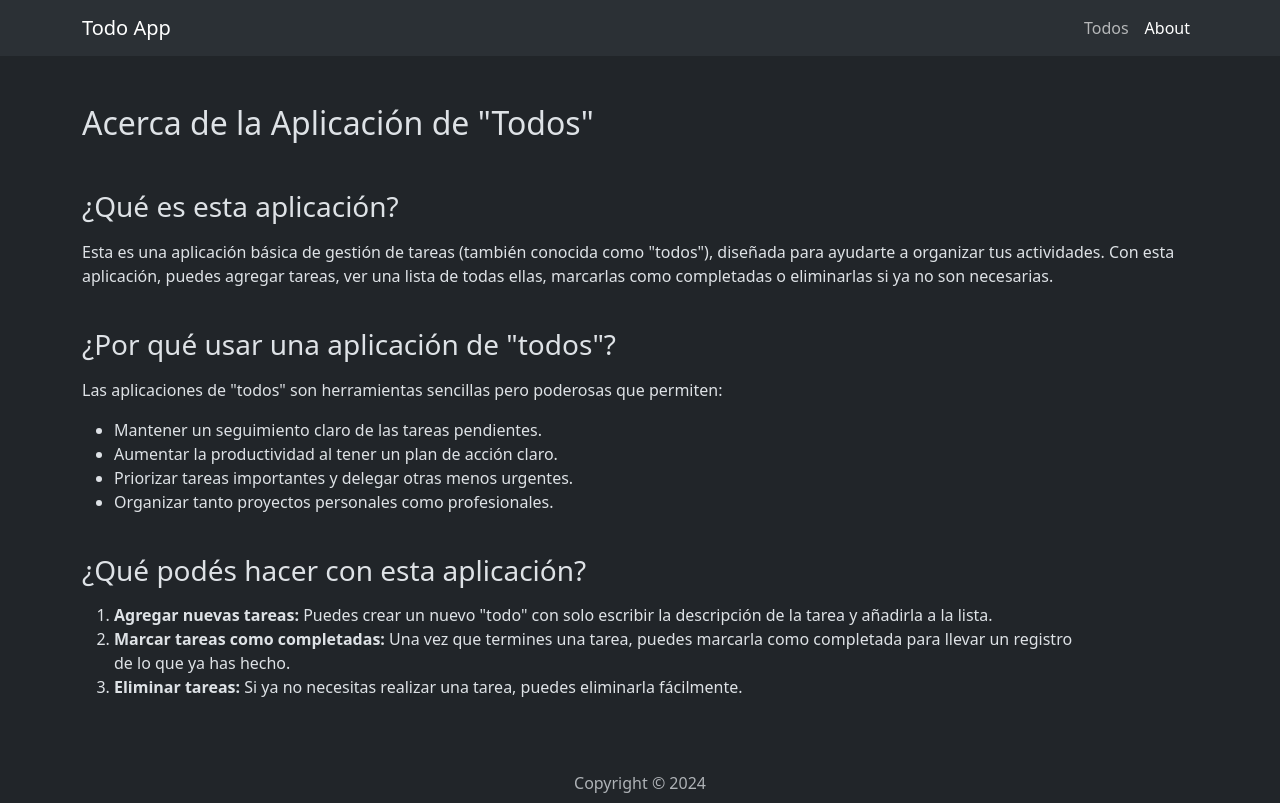
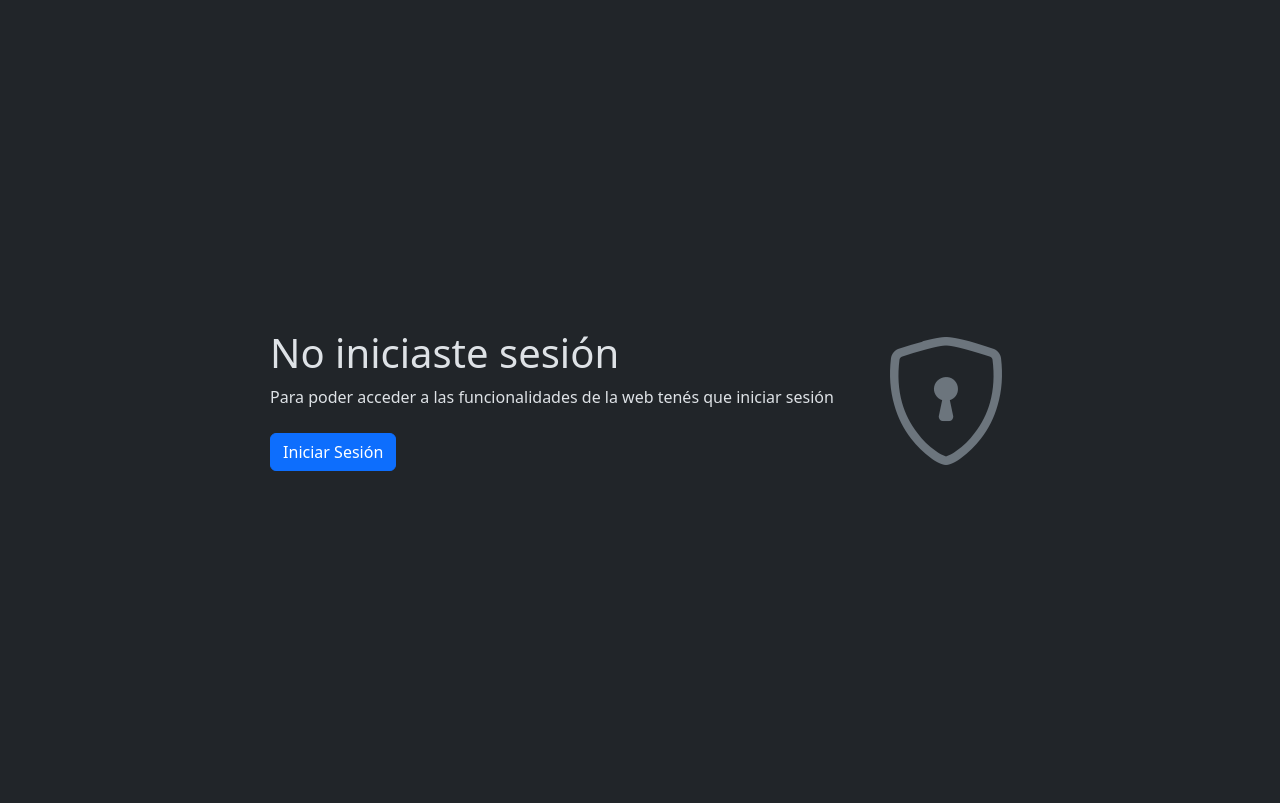
Before and after one commit to msilenzi/iaw-todo-app, a React (Vite) app in the folder client/: page /about in a window 1280 px wide. Built offline with nearby package versions, Linux system fonts and the light colour scheme.

Commit message:
add auth0 in client

```diff
--- a/client/package.json
+++ b/client/package.json
@@ -14,6 +14,7 @@
     "api:generate": "openapi-generator-cli generate -i http://localhost:3000/api-json -g typescript-fetch -o ./src/common/api/generated"
   },
   "dependencies": {
+    "@auth0/auth0-react": "^2.2.4",
     "bootstrap": "^5.3.3",
     "bootstrap-icons": "^1.11.3",
     "react": "^18.3.1",
--- a/client/src/App.tsx
+++ b/client/src/App.tsx
@@ -4,8 +4,23 @@ import AboutPage from './features/about/pages/AboutPage'
 import TodoPage from './features/todos/pages/TodoPage'
 import TodosPage from './features/todos/pages/TodosPage'
 import MainLayout from './common/layout/MainLayout'
+import { useAuth0 } from '@auth0/auth0-react'
+import Loading from './common/components/Loading'
+import AuthPage from './features/auth/pages/AuthPage'
 
 export default function App() {
+  const { isLoading, isAuthenticated } = useAuth0()
+
+  console.log({ isLoading, isAuthenticated })
+
+  if (isLoading) {
+    return <Loading />
+  }
+
+  if (!isAuthenticated) {
+    return <AuthPage />
+  }
+
   return (
     <MainLayout>
       <Routes>
--- /dev/null
+++ b/client/src/features/auth/pages/AuthPage.tsx
@@ -0,0 +1,21 @@
+import { Container } from 'react-bootstrap'
+import CtaBanner from '../../../common/components/CtaBanner'
+import { useAuth0 } from '@auth0/auth0-react'
+
+export default function AuthPage() {
+  const { loginWithRedirect } = useAuth0()
+
+  return (
+    <Container>
+      <div className="min-vh-100 d-flex align-items-center justify-content-center">
+        <CtaBanner
+          title="No iniciaste sesión"
+          description="Para poder acceder a las funcionalidades de la web tenés que iniciar sesión"
+          ctaText="Iniciar Sesión"
+          onCtaClick={() => loginWithRedirect()}
+          icon="bi bi-shield-lock"
+        />
+      </div>
+    </Container>
+  )
+}
--- a/client/src/main.tsx
+++ b/client/src/main.tsx
@@ -6,11 +6,20 @@ import App from './App.tsx'
 
 import 'bootstrap/dist/css/bootstrap.min.css'
 import 'bootstrap-icons/font/bootstrap-icons.css'
+import { Auth0Provider } from '@auth0/auth0-react'
 
 createRoot(document.getElementById('root')!).render(
   <StrictMode>
-    <BrowserRouter>
-      <App />
-    </BrowserRouter>
+    <Auth0Provider
+      domain="dev-6wju6g4dd47pqwzg.us.auth0.com"
+      clientId="fXPGvPFBMo5NJ3g8ch4T4Ku7p9msyUi8"
+      authorizationParams={{
+        redirect_uri: window.location.origin,
+      }}
+    >
+      <BrowserRouter>
+        <App />
+      </BrowserRouter>
+    </Auth0Provider>
   </StrictMode>
 )
```
Also changed, not shown: 1 other file (tests, documents, lock files or other folders).
